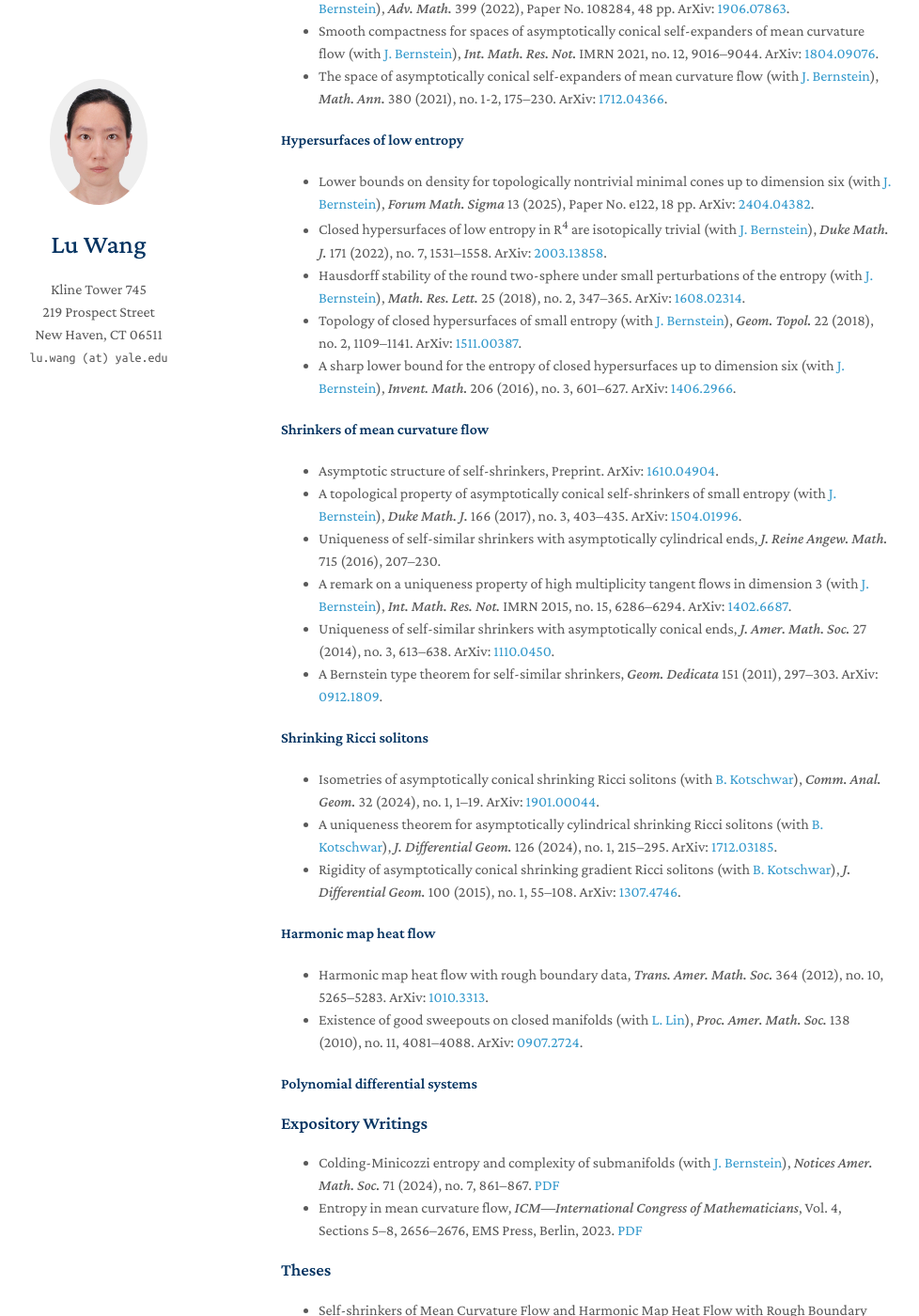
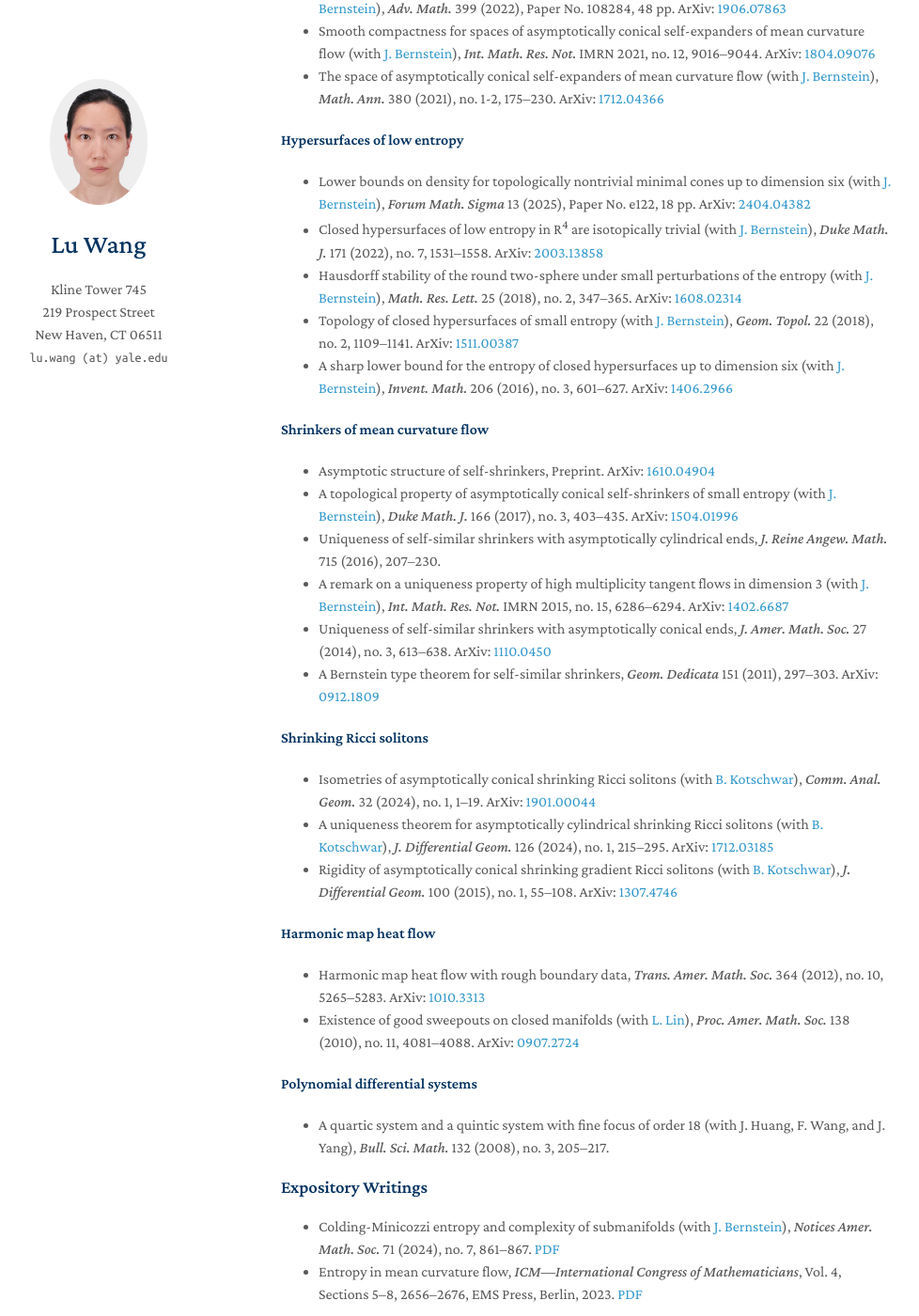
Before and after one commit to drwanglu/drwanglu.github.io, a Jekyll site: the page built from index.md, in a window 1280 px wide and 1400 px high, scrolled down 769 px. Shown: the whole window at 94% size, without its empty margins (171-1149 px from the left). Built offline with Jekyll 4.4.1, drawn with Linux system fonts in a browser that asks for light colours; a style sheet for code colours, icons or effects is not loaded; our own code applies the rules of GitHub Pages for plain Markdown files.

Commit message:
Update index.md

```diff
--- a/index.md
+++ b/index.md
@@ -24,42 +24,44 @@ My research is partially supported by the [NSF](https://www.nsf.gov).
 
 #### Expanders of mean curvature flow
 
-- An integer degree for asymptotically conical self-expanders (with [J. Bernstein](https://mathematics.jhu.edu/directory/jacob-bernstein/)), *Calc. Var. Partial Differential Equations* 62 (2023), no. 7, Paper No. 200, 46 pp. ArXiv: [1807.06494](https://arxiv.org/abs/1807.06494).
-- Topological uniqueness for self-expanders of small entropy (with [J. Bernstein](https://mathematics.jhu.edu/directory/jacob-bernstein/)), *Camb. J. Math.* 10 (2022), no. 4, 785--833. ArXiv: [1902.02642](https://arxiv.org/abs/1902.02642).
-- A mountain-pass theorem for asymptotically conical self-expanders (with [J. Bernstein](https://mathematics.jhu.edu/directory/jacob-bernstein/)), *Peking Math. J.* 5 (2022), no. 2, 213--278. ArXiv: [2003.13857](https://arxiv.org/abs/2003.13857).
-- Relative expander entropy in the presence of a two-sided obstacle and applications (with [J. Bernstein](https://mathematics.jhu.edu/directory/jacob-bernstein/)), *Adv. Math.* 399 (2022), Paper No. 108284, 48 pp. ArXiv: [1906.07863](https://arxiv.org/abs/1906.07863).
-- Smooth compactness for spaces of asymptotically conical self-expanders of mean curvature flow (with [J. Bernstein](https://mathematics.jhu.edu/directory/jacob-bernstein/)), *Int. Math. Res. Not.* IMRN 2021, no. 12, 9016--9044. ArXiv: [1804.09076](https://arxiv.org/abs/1804.09076).
-- The space of asymptotically conical self-expanders of mean curvature flow (with [J. Bernstein](https://mathematics.jhu.edu/directory/jacob-bernstein/)), *Math. Ann.* 380 (2021), no. 1-2, 175--230. ArXiv: [1712.04366](https://arxiv.org/abs/1712.04366).
+- An integer degree for asymptotically conical self-expanders (with [J. Bernstein](https://mathematics.jhu.edu/directory/jacob-bernstein/)), *Calc. Var. Partial Differential Equations* 62 (2023), no. 7, Paper No. 200, 46 pp. ArXiv: [1807.06494](https://arxiv.org/abs/1807.06494)
+- Topological uniqueness for self-expanders of small entropy (with [J. Bernstein](https://mathematics.jhu.edu/directory/jacob-bernstein/)), *Camb. J. Math.* 10 (2022), no. 4, 785--833. ArXiv: [1902.02642](https://arxiv.org/abs/1902.02642)
+- A mountain-pass theorem for asymptotically conical self-expanders (with [J. Bernstein](https://mathematics.jhu.edu/directory/jacob-bernstein/)), *Peking Math. J.* 5 (2022), no. 2, 213--278. ArXiv: [2003.13857](https://arxiv.org/abs/2003.13857)
+- Relative expander entropy in the presence of a two-sided obstacle and applications (with [J. Bernstein](https://mathematics.jhu.edu/directory/jacob-bernstein/)), *Adv. Math.* 399 (2022), Paper No. 108284, 48 pp. ArXiv: [1906.07863](https://arxiv.org/abs/1906.07863)
+- Smooth compactness for spaces of asymptotically conical self-expanders of mean curvature flow (with [J. Bernstein](https://mathematics.jhu.edu/directory/jacob-bernstein/)), *Int. Math. Res. Not.* IMRN 2021, no. 12, 9016--9044. ArXiv: [1804.09076](https://arxiv.org/abs/1804.09076)
+- The space of asymptotically conical self-expanders of mean curvature flow (with [J. Bernstein](https://mathematics.jhu.edu/directory/jacob-bernstein/)), *Math. Ann.* 380 (2021), no. 1-2, 175--230. ArXiv: [1712.04366](https://arxiv.org/abs/1712.04366)
 
 #### Hypersurfaces of low entropy
 
-- Lower bounds on density for topologically nontrivial minimal cones up to dimension six (with [J. Bernstein](https://mathematics.jhu.edu/directory/jacob-bernstein/)), *Forum Math. Sigma* 13 (2025), Paper No. e122, 18 pp. ArXiv: [2404.04382](https://arxiv.org/abs/2404.04382).
-- Closed hypersurfaces of low entropy in R<sup>4</sup> are isotopically trivial (with [J. Bernstein](https://mathematics.jhu.edu/directory/jacob-bernstein/)), *Duke Math. J.* 171 (2022), no. 7, 1531--1558. ArXiv: [2003.13858](https://arxiv.org/abs/2003.13858).
-- Hausdorff stability of the round two-sphere under small perturbations of the entropy (with [J. Bernstein](https://mathematics.jhu.edu/directory/jacob-bernstein/)), *Math. Res. Lett.* 25 (2018), no. 2, 347--365. ArXiv: [1608.02314](https://arxiv.org/abs/1608.02314).
-- Topology of closed hypersurfaces of small entropy (with [J. Bernstein](https://mathematics.jhu.edu/directory/jacob-bernstein/)), *Geom. Topol.* 22 (2018), no. 2, 1109--1141. ArXiv: [1511.00387](https://arxiv.org/abs/1511.00387).
-- A sharp lower bound for the entropy of closed hypersurfaces up to dimension six (with [J. Bernstein](https://mathematics.jhu.edu/directory/jacob-bernstein/)), *Invent. Math.* 206 (2016), no. 3, 601--627. ArXiv: [1406.2966](https://arxiv.org/abs/1406.2966).
+- Lower bounds on density for topologically nontrivial minimal cones up to dimension six (with [J. Bernstein](https://mathematics.jhu.edu/directory/jacob-bernstein/)), *Forum Math. Sigma* 13 (2025), Paper No. e122, 18 pp. ArXiv: [2404.04382](https://arxiv.org/abs/2404.04382)
+- Closed hypersurfaces of low entropy in R<sup>4</sup> are isotopically trivial (with [J. Bernstein](https://mathematics.jhu.edu/directory/jacob-bernstein/)), *Duke Math. J.* 171 (2022), no. 7, 1531--1558. ArXiv: [2003.13858](https://arxiv.org/abs/2003.13858)
+- Hausdorff stability of the round two-sphere under small perturbations of the entropy (with [J. Bernstein](https://mathematics.jhu.edu/directory/jacob-bernstein/)), *Math. Res. Lett.* 25 (2018), no. 2, 347--365. ArXiv: [1608.02314](https://arxiv.org/abs/1608.02314)
+- Topology of closed hypersurfaces of small entropy (with [J. Bernstein](https://mathematics.jhu.edu/directory/jacob-bernstein/)), *Geom. Topol.* 22 (2018), no. 2, 1109--1141. ArXiv: [1511.00387](https://arxiv.org/abs/1511.00387)
+- A sharp lower bound for the entropy of closed hypersurfaces up to dimension six (with [J. Bernstein](https://mathematics.jhu.edu/directory/jacob-bernstein/)), *Invent. Math.* 206 (2016), no. 3, 601--627. ArXiv: [1406.2966](https://arxiv.org/abs/1406.2966)
 
 #### Shrinkers of mean curvature flow
 
-- Asymptotic structure of self-shrinkers, Preprint. ArXiv: [1610.04904](https://arxiv.org/abs/1610.04904).
-- A topological property of asymptotically conical self-shrinkers of small entropy (with [J. Bernstein](https://mathematics.jhu.edu/directory/jacob-bernstein/)), *Duke Math. J.* 166 (2017), no. 3, 403--435. ArXiv: [1504.01996](https://arxiv.org/abs/1504.01996).
+- Asymptotic structure of self-shrinkers, Preprint. ArXiv: [1610.04904](https://arxiv.org/abs/1610.04904)
+- A topological property of asymptotically conical self-shrinkers of small entropy (with [J. Bernstein](https://mathematics.jhu.edu/directory/jacob-bernstein/)), *Duke Math. J.* 166 (2017), no. 3, 403--435. ArXiv: [1504.01996](https://arxiv.org/abs/1504.01996)
 - Uniqueness of self-similar shrinkers with asymptotically cylindrical ends, *J. Reine Angew. Math.* 715 (2016), 207--230.
-- A remark on a uniqueness property of high multiplicity tangent flows in dimension 3 (with [J. Bernstein](https://mathematics.jhu.edu/directory/jacob-bernstein/)), *Int. Math. Res. Not.* IMRN 2015, no. 15, 6286--6294. ArXiv: [1402.6687](https://arxiv.org/abs/1402.6687).
-- Uniqueness of self-similar shrinkers with asymptotically conical ends, *J. Amer. Math. Soc.* 27 (2014), no. 3, 613--638. ArXiv: [1110.0450](https://arxiv.org/abs/1110.0450).
-- A Bernstein type theorem for self-similar shrinkers, *Geom. Dedicata* 151 (2011), 297--303. ArXiv: [0912.1809](https://arxiv.org/abs/0912.1809).
+- A remark on a uniqueness property of high multiplicity tangent flows in dimension 3 (with [J. Bernstein](https://mathematics.jhu.edu/directory/jacob-bernstein/)), *Int. Math. Res. Not.* IMRN 2015, no. 15, 6286--6294. ArXiv: [1402.6687](https://arxiv.org/abs/1402.6687)
+- Uniqueness of self-similar shrinkers with asymptotically conical ends, *J. Amer. Math. Soc.* 27 (2014), no. 3, 613--638. ArXiv: [1110.0450](https://arxiv.org/abs/1110.0450)
+- A Bernstein type theorem for self-similar shrinkers, *Geom. Dedicata* 151 (2011), 297--303. ArXiv: [0912.1809](https://arxiv.org/abs/0912.1809)
 
 #### Shrinking Ricci solitons
 
-- Isometries of asymptotically conical shrinking Ricci solitons (with [B. Kotschwar](https://search.asu.edu/profile/1797093)), *Comm. Anal. Geom.* 32 (2024), no. 1, 1--19. ArXiv: [1901.00044](https://arxiv.org/abs/1901.00044).
-- A uniqueness theorem for asymptotically cylindrical shrinking Ricci solitons (with [B. Kotschwar](https://search.asu.edu/profile/1797093)), *J. Differential Geom.* 126 (2024), no. 1, 215--295. ArXiv: [1712.03185](https://arxiv.org/abs/1712.03185).
-- Rigidity of asymptotically conical shrinking gradient Ricci solitons (with [B. Kotschwar](https://search.asu.edu/profile/1797093)), *J. Differential Geom.* 100 (2015), no. 1, 55--108. ArXiv: [1307.4746](https://arxiv.org/abs/1307.4746).
+- Isometries of asymptotically conical shrinking Ricci solitons (with [B. Kotschwar](https://search.asu.edu/profile/1797093)), *Comm. Anal. Geom.* 32 (2024), no. 1, 1--19. ArXiv: [1901.00044](https://arxiv.org/abs/1901.00044)
+- A uniqueness theorem for asymptotically cylindrical shrinking Ricci solitons (with [B. Kotschwar](https://search.asu.edu/profile/1797093)), *J. Differential Geom.* 126 (2024), no. 1, 215--295. ArXiv: [1712.03185](https://arxiv.org/abs/1712.03185)
+- Rigidity of asymptotically conical shrinking gradient Ricci solitons (with [B. Kotschwar](https://search.asu.edu/profile/1797093)), *J. Differential Geom.* 100 (2015), no. 1, 55--108. ArXiv: [1307.4746](https://arxiv.org/abs/1307.4746)
 
 #### Harmonic map heat flow
 
-- Harmonic map heat flow with rough boundary data, *Trans. Amer. Math. Soc.* 364 (2012), no. 10, 5265--5283. ArXiv: [1010.3313](https://arxiv.org/abs/1010.3313).
-- Existence of good sweepouts on closed manifolds (with [L. Lin](https://lzlin.sites.ucsc.edu)), *Proc. Amer. Math. Soc.* 138 (2010), no. 11, 4081--4088. ArXiv: [0907.2724](https://arxiv.org/abs/0907.2724).
+- Harmonic map heat flow with rough boundary data, *Trans. Amer. Math. Soc.* 364 (2012), no. 10, 5265--5283. ArXiv: [1010.3313](https://arxiv.org/abs/1010.3313)
+- Existence of good sweepouts on closed manifolds (with [L. Lin](https://lzlin.sites.ucsc.edu)), *Proc. Amer. Math. Soc.* 138 (2010), no. 11, 4081--4088. ArXiv: [0907.2724](https://arxiv.org/abs/0907.2724)
 
 #### Polynomial differential systems
+
+- A quartic system and a quintic system with fine focus of order 18 (with J. Huang, F. Wang, and J. Yang), *Bull. Sci. Math.* 132 (2008), no. 3, 205–217.
 
 ### Expository Writings
 
```
